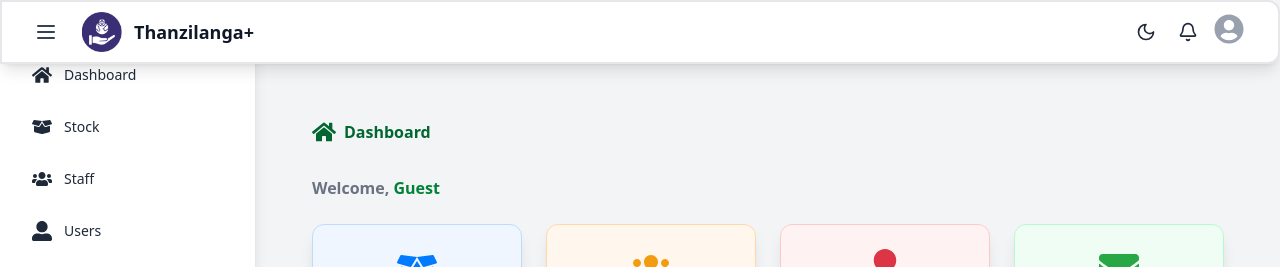
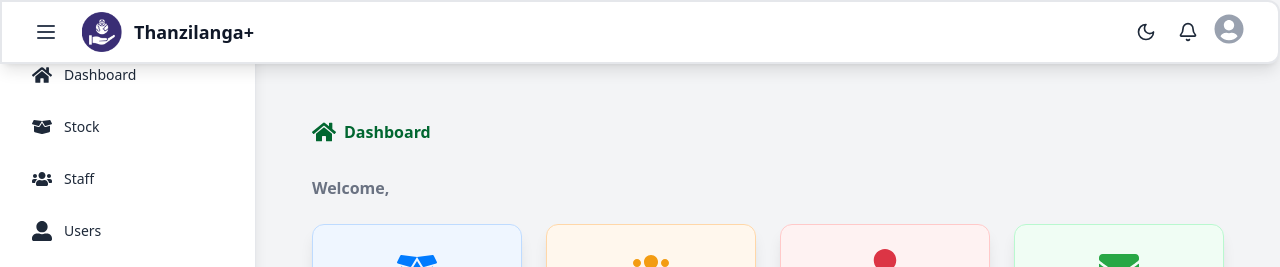
Before and after one commit to yammie6060/my-project, a React (Vite) app: page /dashboard in a window 1280 px wide. Shown: the top 267 px of the page. Built offline with nearby package versions, Linux system fonts and the light colour scheme; sample sign-in values are in the browser's storage.

Commit message:
changed guest

```diff
--- a/src/Components/Dashboard.jsx
+++ b/src/Components/Dashboard.jsx
@@ -5,7 +5,7 @@ import { FaHome, FaBoxOpen, FaUsers, FaEnvelope, FaUserAlt } from 'react-icons/f
 const Dashboard = ({ isDark }) => {
 
   const location = useLocation();
-  const username = location.state?.username || 'Guest';
+  const username = location.state?.username ;
   const totalStock = "";
   const totalStaff = "";
   const totalUsers = "";
```
